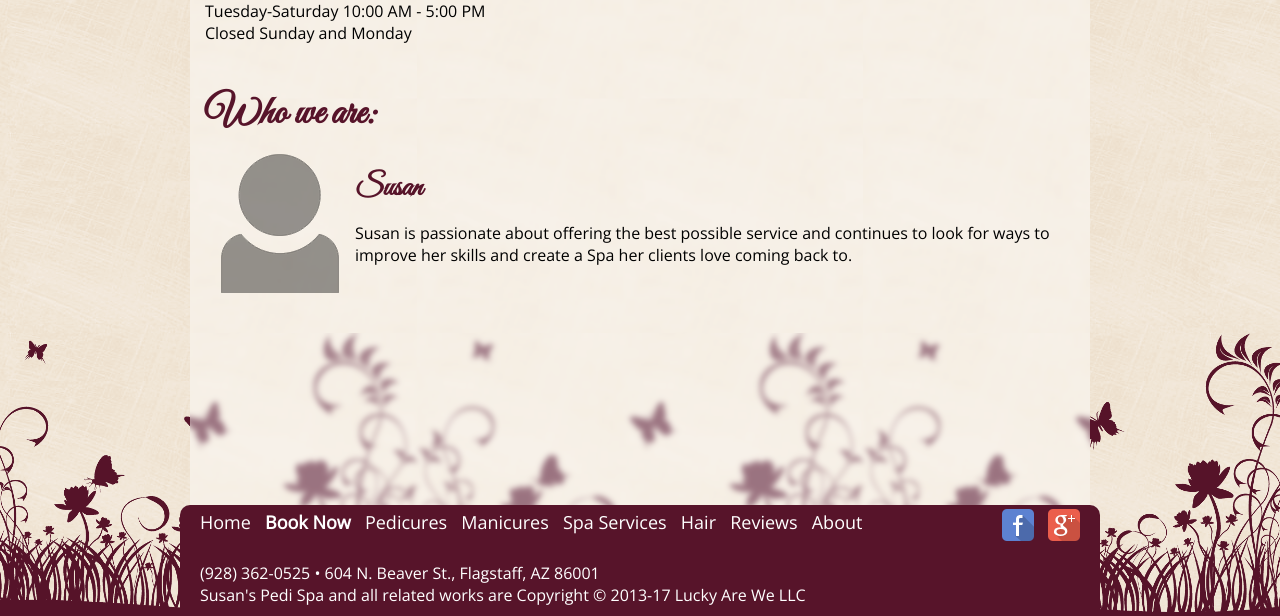
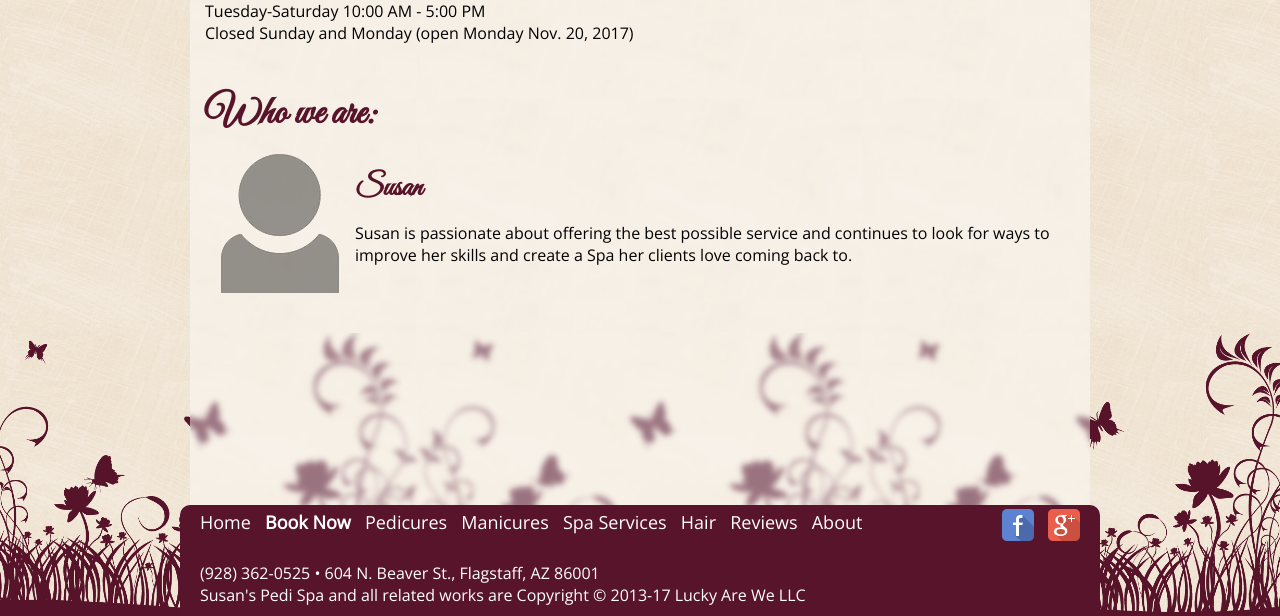
Before and after one commit to susanspedispa/susanspedispa.github.io, a Jekyll site: the page built from about/index.html, in a window 1280 px wide, cut to the strip 419-1035 px from the top of the page. Built offline with Jekyll 4.4.1, drawn with Linux system fonts in a browser that asks for light colours.

Commit message:
Update about.html

```diff
--- a/_includes/about.html
+++ b/_includes/about.html
@@ -6,7 +6,7 @@
 	<i>North East corner of Beaver and Fine St. with plenty of client parking!</i><br />
 	<b>Hours: By Appointment Only</b> <br />
 	Tuesday-Saturday 10:00 AM - 5:00 PM<br />
-	Closed Sunday and Monday<br />
+	Closed Sunday and Monday (open Monday Nov. 20, 2017)<br />
 </div>
 
 <div class="halfColumn">
```
